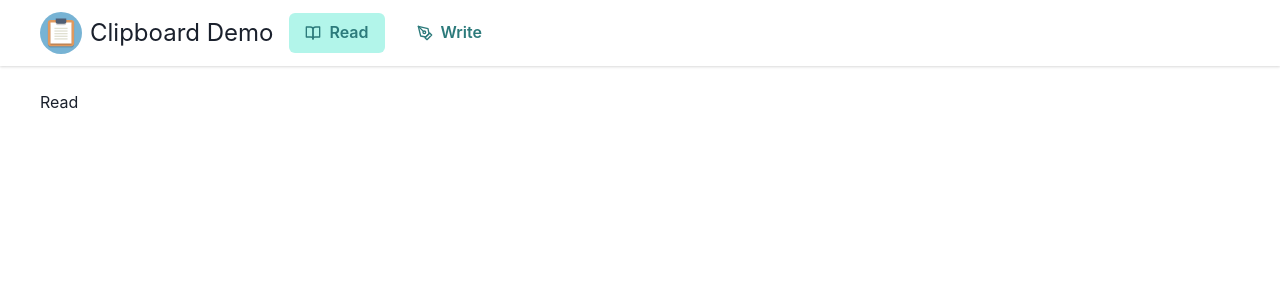
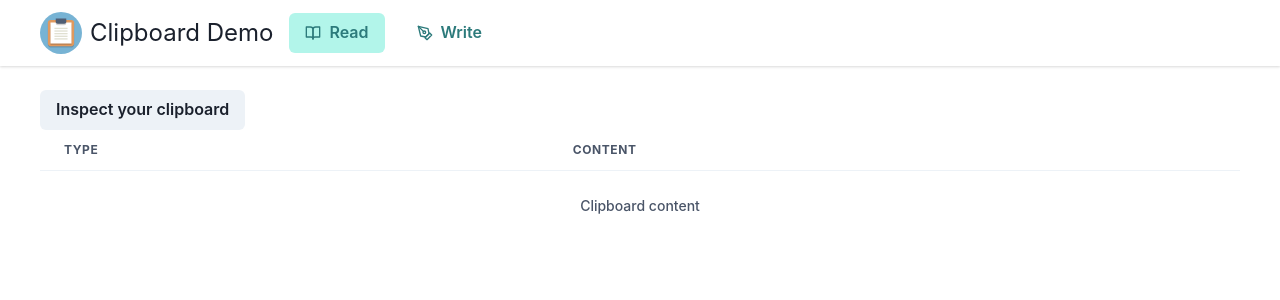
Before and after one commit to Willsem/clipboard-demo, a React (Vite) app: page /read in a window 1280 px wide. Shown: the top 300 px of the page. Built offline with nearby package versions, Linux system fonts and the light colour scheme.

Commit message:
added read clipboard content

```diff
--- a/src/pages/read/index.tsx
+++ b/src/pages/read/index.tsx
@@ -1,5 +1,46 @@
-import { FC } from 'react';
+import { Box, Button, Table, TableCaption, Tbody, Td, Th, Thead, Tr, useToast } from '@chakra-ui/react';
+import { FC, useState } from 'react';
+
+import { ClipboardContentItem, readClipboard } from '../../lib/clipboard';
 
 export const ReadPage: FC = () => {
-  return <>Read</>;
+  const [items, setItems] = useState<ClipboardContentItem[]>([]);
+  const toast = useToast();
+
+  const clickInspectClipboard = () =>
+    readClipboard()
+      .then(i => setItems(i))
+      .catch((e: Error) => {
+        toast({
+          title: 'Error while reading the clipboard',
+          description: e.message,
+          status: 'error',
+          variant: 'left-accent',
+          position: 'top-right',
+          isClosable: true,
+        });
+      });
+
+  const tBody = items.map(item => (
+    <Tr>
+      <Td>{item.type}</Td>
+      <Td>{item.content}</Td>
+    </Tr>
+  ));
+
+  return (
+    <Box>
+      <Button onClick={clickInspectClipboard}>Inspect your clipboard</Button>
+      <Table variant="simple">
+        <TableCaption>Clipboard content</TableCaption>
+        <Thead>
+          <Tr>
+            <Th>Type</Th>
+            <Th>Content</Th>
+          </Tr>
+        </Thead>
+        <Tbody>{tBody}</Tbody>
+      </Table>
+    </Box>
+  );
 };
```
